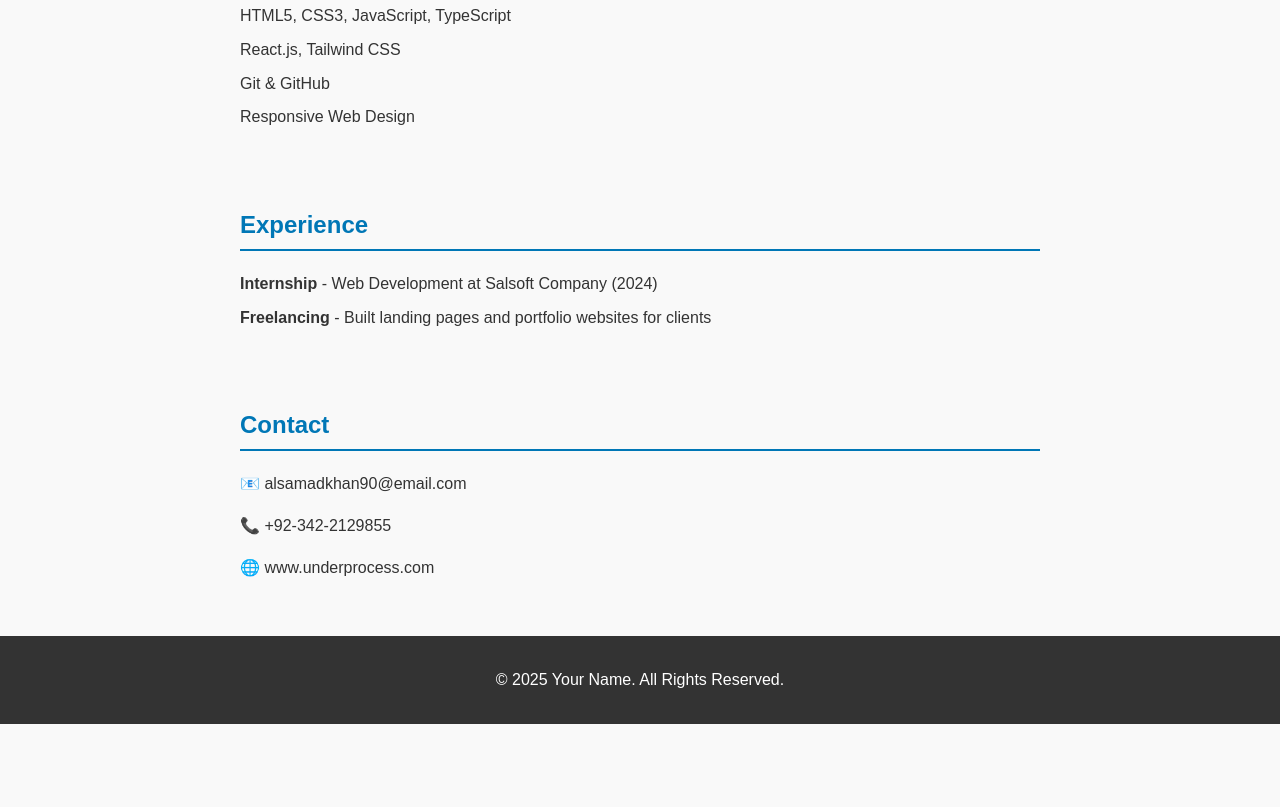
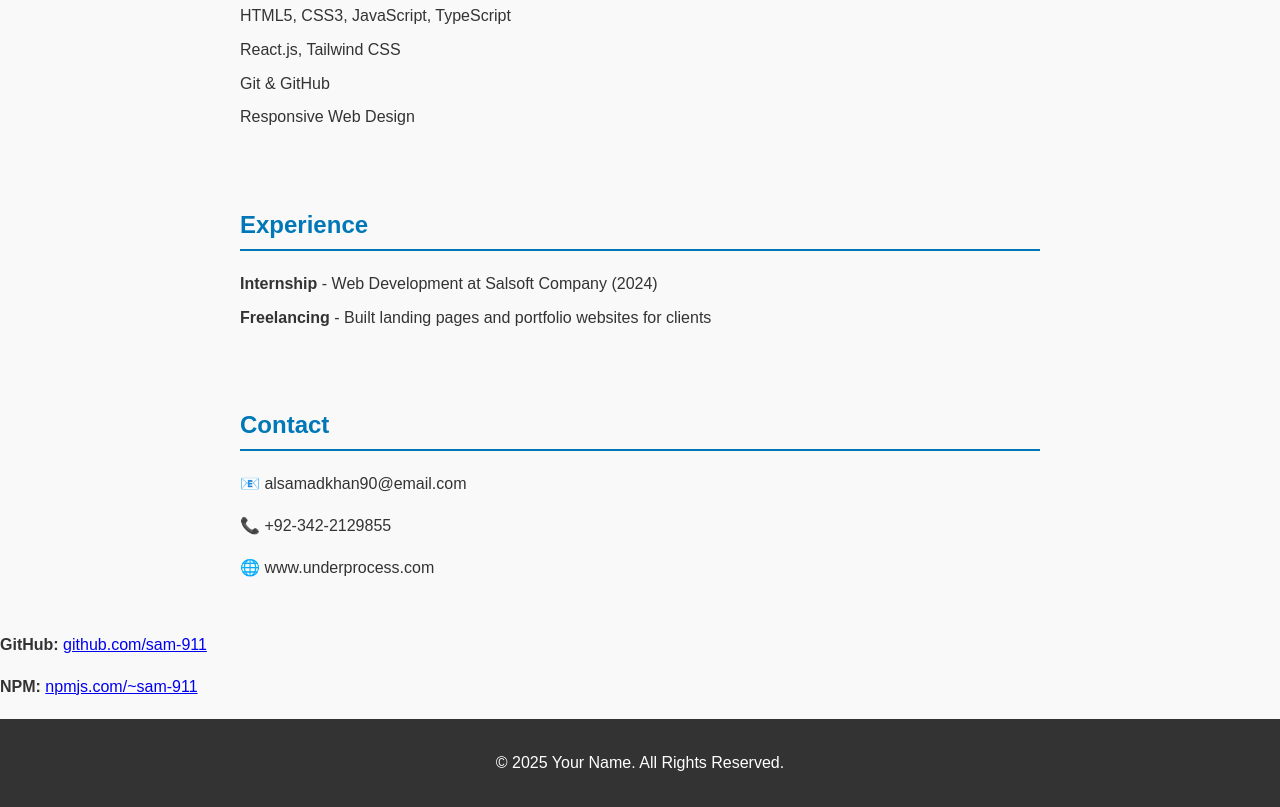
Before and after one commit to sam-911/resume-website, a plain HTML site: page index.html in a window 1280 px wide. Shown: the part 685-1492 px from the top of the page. Before the commit the page ends 1409 px from the top, so only its background shows below. Drawn offline with Linux system fonts and the light colour scheme.

Commit message:
Added Github and NPM profile likns in reume

```diff
--- a/index.html
+++ b/index.html
@@ -97,6 +97,11 @@
     <p>🌐 www.underprocess.com</p>
   </section>
 
+<div class="social-links">
+  <p><strong>GitHub:</strong> <a href="https://github.com/sam-911?tab=repositories" target="_blank">github.com/sam-911</a></p>
+  <p><strong>NPM:</strong> <a href="https://www.npmjs.com/settings/codewithkhan/packages" target="_blank">npmjs.com/~sam-911</a></p>
+</div>
+
   <footer>
     <p>© 2025 Your Name. All Rights Reserved.</p>
   </footer>
```
